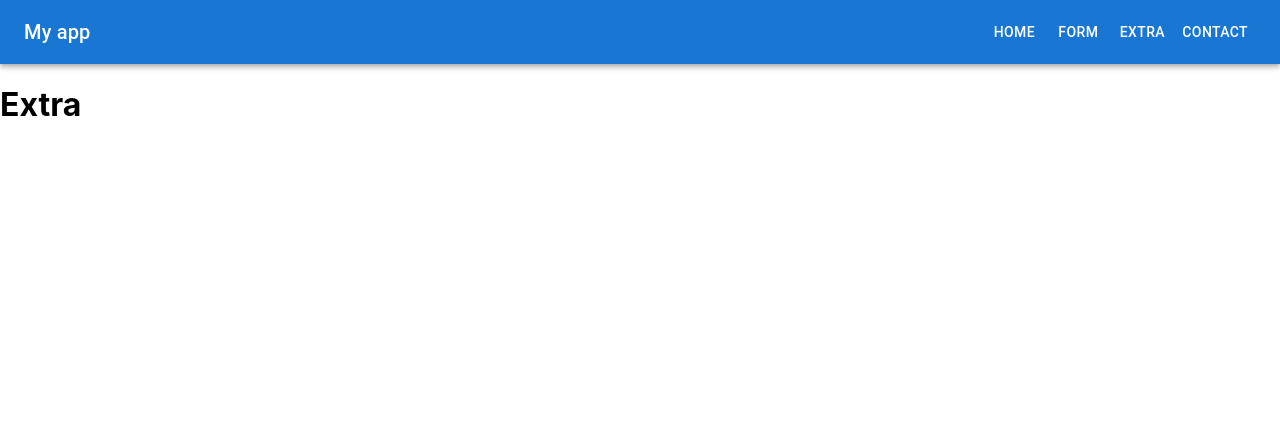
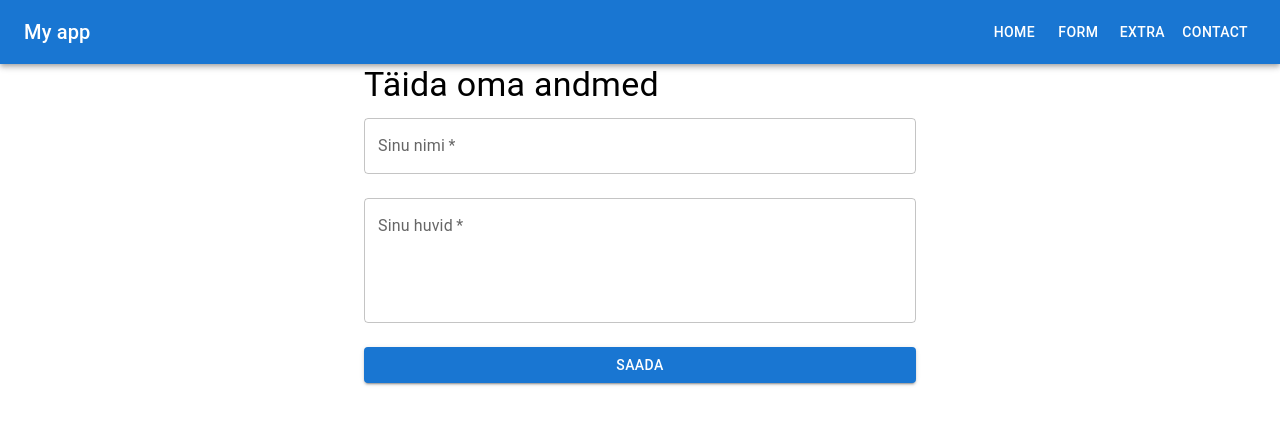
Before and after one commit to Sh4dowyy/type-potato, a React (Create React App) app in the folder my-app/: page /extra in a window 1280 px wide. Shown: the top 424 px of the page. Built offline with nearby package versions, Linux system fonts and the light colour scheme.

Commit message:
feat: Contact added

```diff
--- /dev/null
+++ b/my-app/src/components/Contact.tsx
@@ -0,0 +1,28 @@
+import React from "react";
+import { Container, Typography, Button } from "@mui/material";
+import { Link } from "react-router-dom";
+
+const Contact = () => {
+  return (
+    <Container maxWidth="md" sx={{ textAlign: "center", mt: 4 }}>
+      <Typography variant="h2" gutterBottom>
+        Meie kontaktid: foo@bar.ee
+      </Typography>
+      <Typography variant="h6" gutterBottom>
+        Kui teil on küsimusi, võtke julgelt ühendust!
+      </Typography>
+
+      <Button
+        variant="contained"
+        color="primary"
+        component={Link}
+        to="/"
+        sx={{ mt: 2 }}
+      >
+        Tagasi avalehele
+      </Button>
+    </Container>
+  );
+};
+
+export default Contact;
--- /dev/null
+++ b/my-app/src/components/Extra.tsx
@@ -0,0 +1,73 @@
+import React, { useState } from "react";
+import { Container, TextField, Button, Typography, Box } from "@mui/material";
+import { Link } from "react-router-dom";
+
+const Extra = () => {
+  const [name, setName] = useState("");
+  const [interests, setInterests] = useState("");
+  const [submitted, setSubmitted] = useState(false);
+
+  const handleSubmit = (event: React.FormEvent<HTMLFormElement>) => {
+    event.preventDefault();
+    setSubmitted(true);
+  };
+
+  return (
+    <Container maxWidth="sm">
+      <Typography variant="h4" gutterBottom>
+        Täida oma andmed
+      </Typography>
+
+      <form onSubmit={handleSubmit}>
+        <Box mb={3}>
+          <TextField
+            fullWidth
+            label="Sinu nimi"
+            variant="outlined"
+            value={name}
+            onChange={(e) => setName(e.target.value)}
+            required
+          />
+        </Box>
+
+        <Box mb={3}>
+          <TextField
+            fullWidth
+            label="Sinu huvid"
+            variant="outlined"
+            value={interests}
+            onChange={(e) => setInterests(e.target.value)}
+            multiline
+            rows={4}
+            required
+          />
+        </Box>
+
+        <Button type="submit" variant="contained" color="primary" fullWidth>
+          Saada
+        </Button>
+      </form>
+
+      {submitted && (
+        <Box mt={4} textAlign="center">
+          <Typography variant="h6">Aitäh, {name}!</Typography>
+          <Typography>Huvide kirjeldus: {interests}</Typography>
+
+          {/* Call-to-action nupp */}
+          <Box mt={3}>
+            <Button
+              variant="outlined"
+              color="secondary"
+              component={Link}
+              to="/contact"
+            >
+              Võta meiega ühendust
+            </Button>
+          </Box>
+        </Box>
+      )}
+    </Container>
+  );
+};
+
+export default Extra;
--- a/my-app/src/index.tsx
+++ b/my-app/src/index.tsx
@@ -12,14 +12,16 @@ import {
 import App from "./App";
 import MyForm from "./components/Login";
 import Home from "./components/Home";
+import Extra from "./components/Extra";
+import Contact from "./components/Contact"
 
 const router = createBrowserRouter(
   createRoutesFromElements(
     <Route path="/" element={<App />}>
-      <Route path="/" element={<Home />} />
+      <Route index element={<Home />} />
       <Route path="/form" element={<MyForm />} />
-      <Route path="/extra" element={<h1>Extra</h1>} />
-      <Route path="/contact" element={<h1>Contact</h1>} />
+      <Route path="/extra" element={<Extra />} />
+      <Route path="/contact" element={<Contact />} />
     </Route>
   )
 );
```
